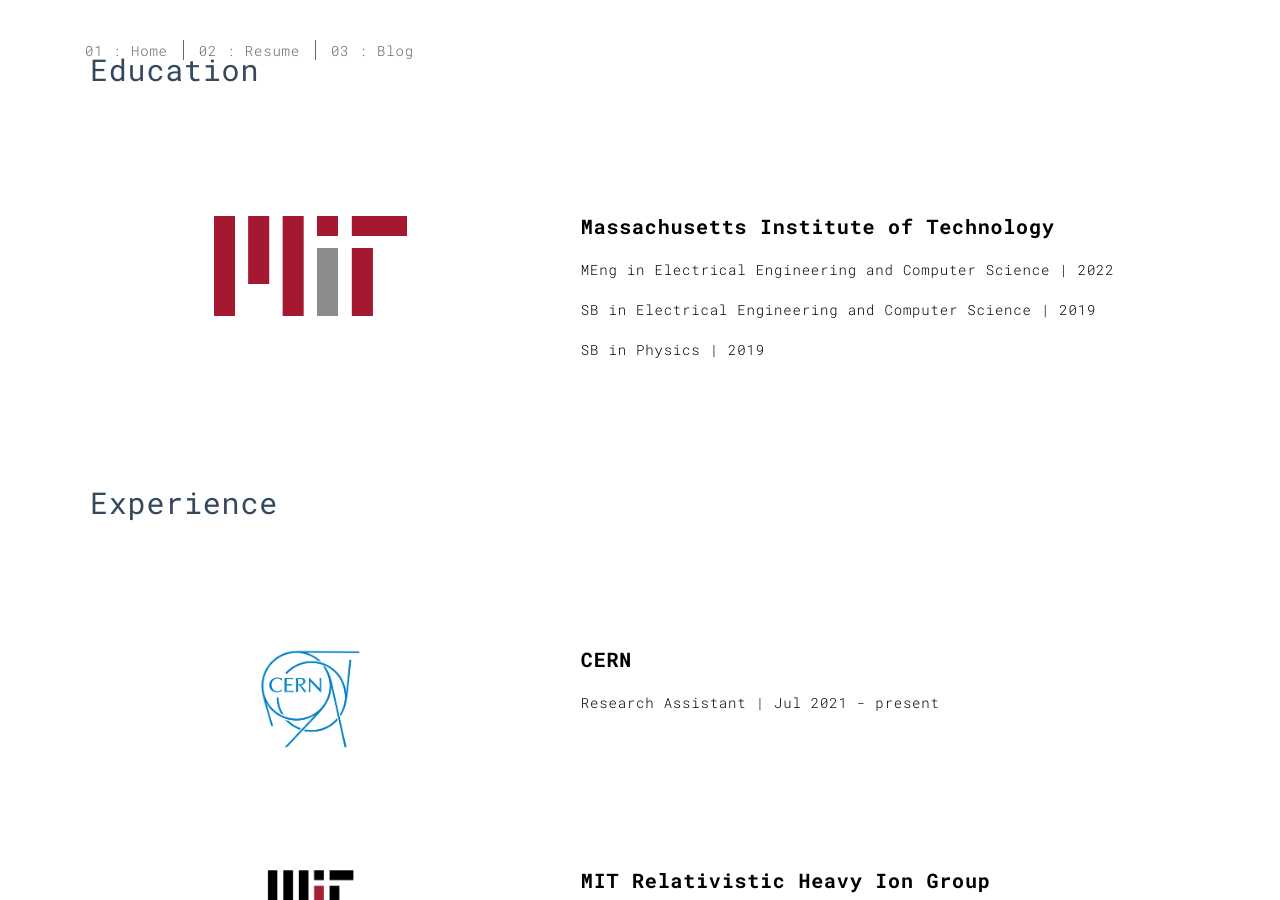
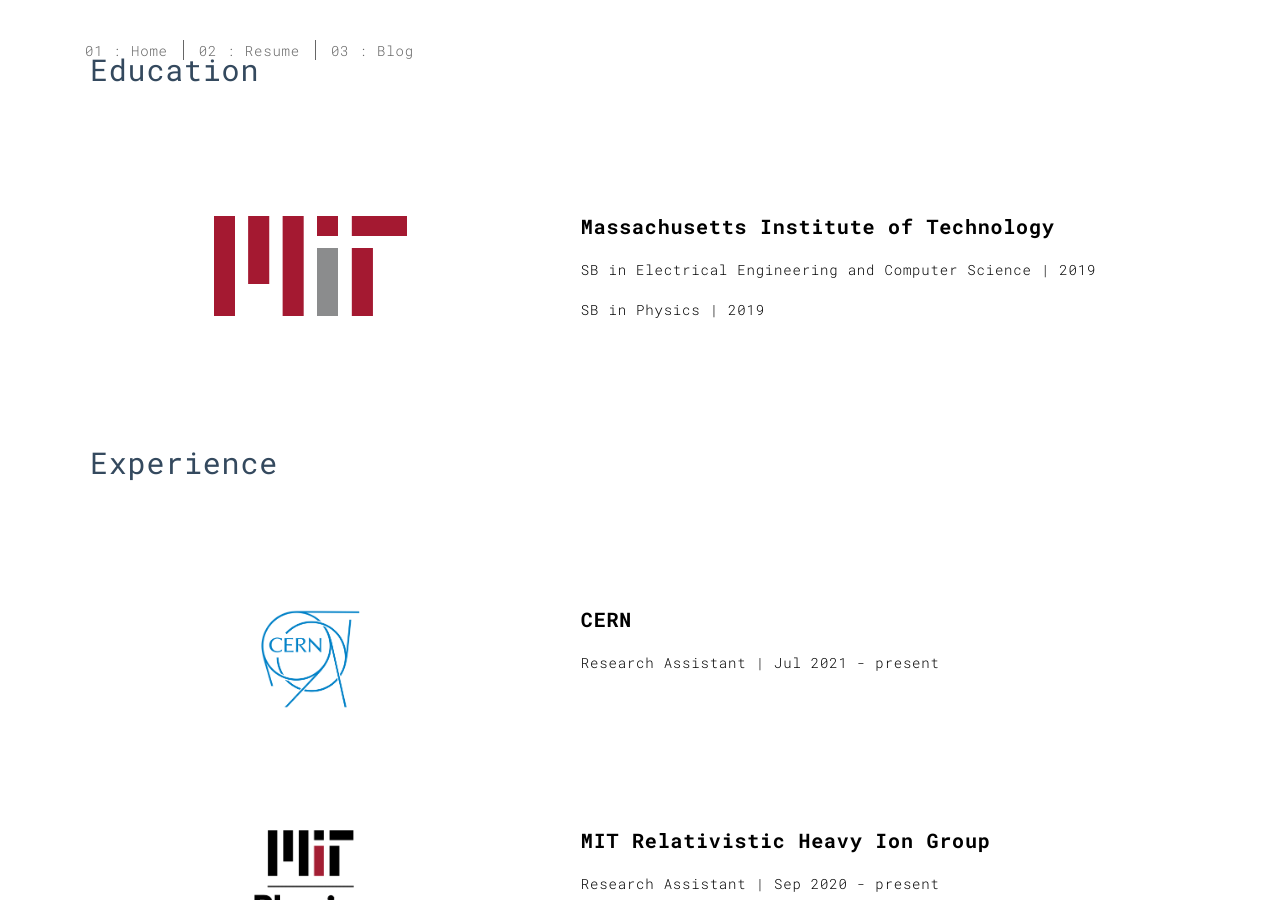
Before and after one commit to kying18/kying18.github.io, a Jekyll site: the page built from resume.html, in a window 1280 px wide and 900 px high, scrolled down 352 px. Built offline with Jekyll 4.4.1, drawn with Linux system fonts in a browser that asks for light colours.

Commit message:
remove meng

```diff
--- a/resume.html
+++ b/resume.html
@@ -20,7 +20,7 @@
             <div class="col-xs-12 col-md-7">
                 <div class="template-example resume-item">
                     <h3>Massachusetts Institute of Technology</h3>
-                    <p>MEng in Electrical Engineering and Computer Science | 2022</p>
+                    <!-- <p>MEng in Electrical Engineering and Computer Science | 2022</p> -->
                     <p>SB in Electrical Engineering and Computer Science | 2019</p>
                     <p>SB in Physics | 2019</p>
                 </div>
```
